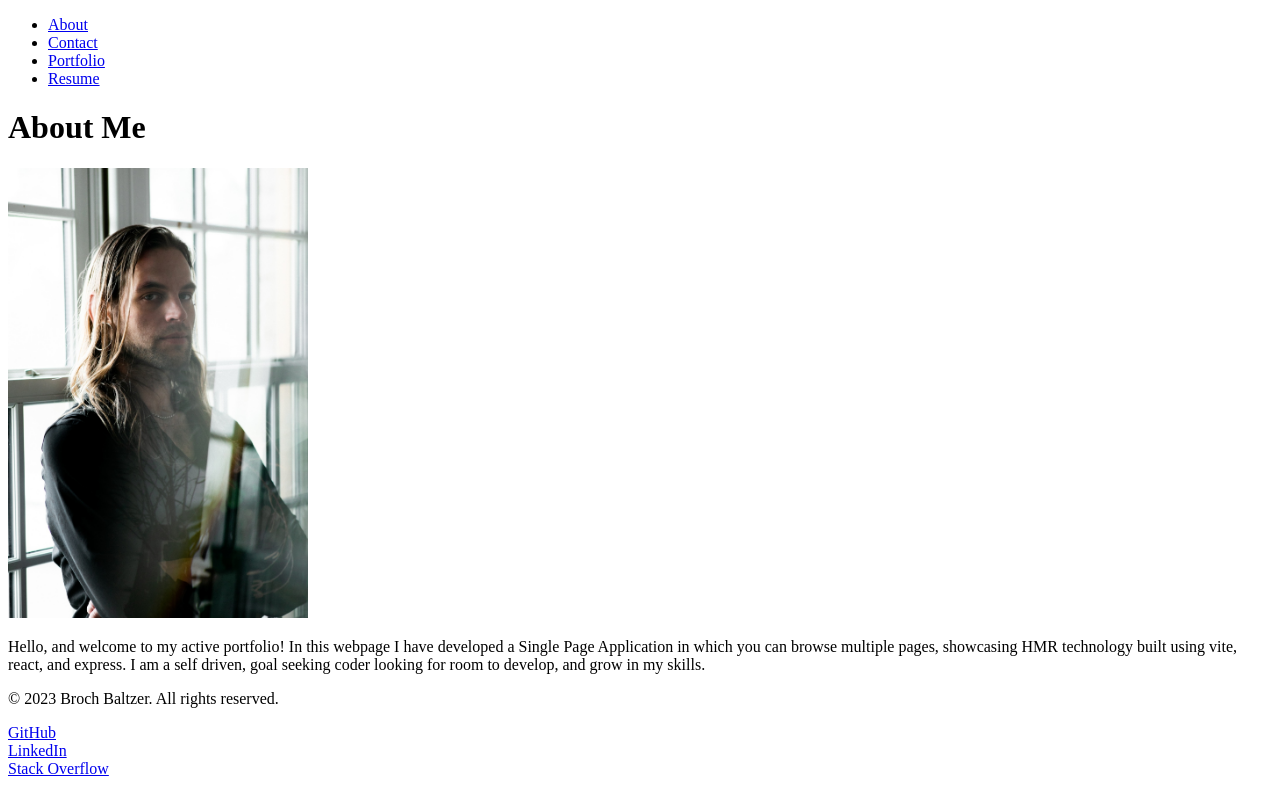
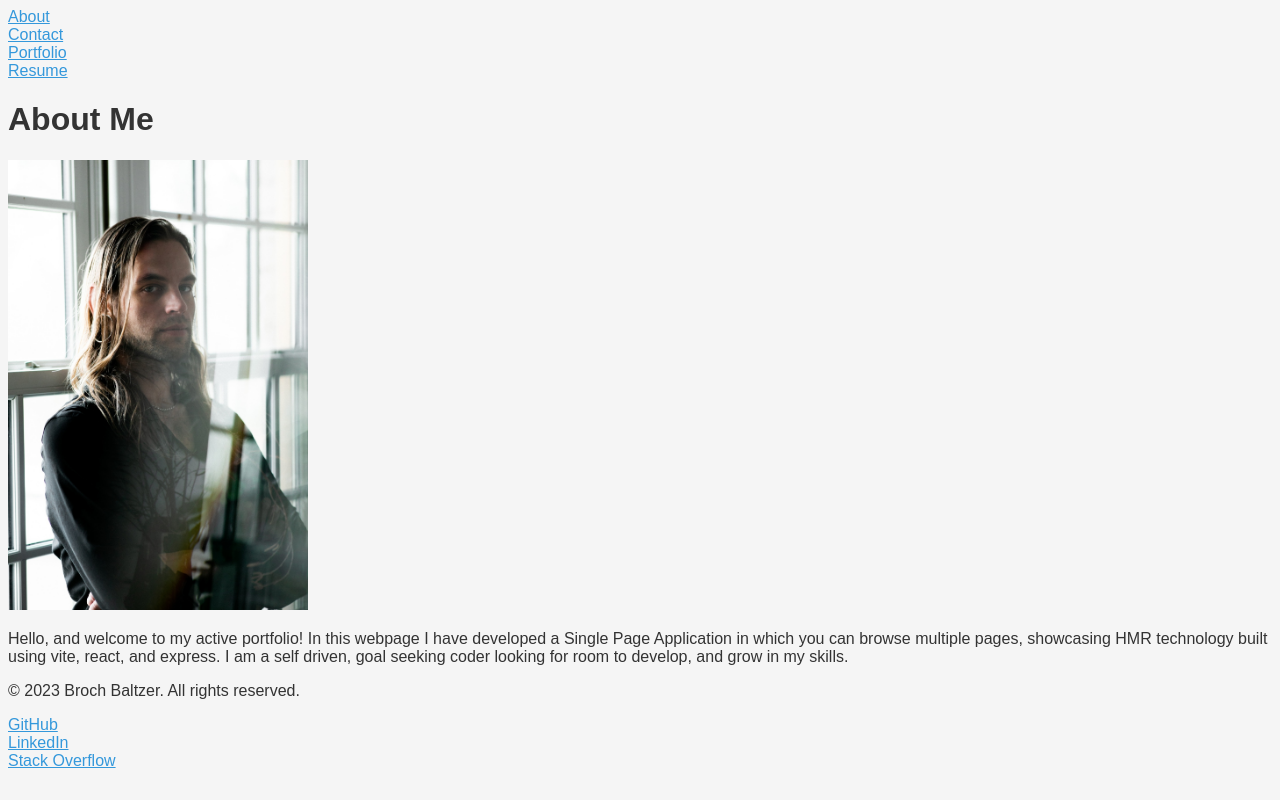
Before and after one commit to brochb/React-Single-Page-Portfolio, a React (Vite) app: page / in a window 1280 px wide. Built offline with nearby package versions, Linux system fonts and the light colour scheme.

Commit message:
updated styling, cleaned up navtabs output, removed lint

```diff
--- a/package.json
+++ b/package.json
@@ -7,7 +7,6 @@
     "dev": "vite",
     "start": "vite",
     "build": "vite build",
-    "lint": "eslint src --ext js,jsx --report-unused-disable-directives --max-warnings 0",
     "preview": "vite preview"
   },
   "dependencies": {
@@ -20,10 +19,6 @@
     "@types/react": "^18.0.28",
     "@types/react-dom": "^18.0.11",
     "@vitejs/plugin-react": "^4.0.0",
-    "eslint": "^8.38.0",
-    "eslint-plugin-react": "^7.32.2",
-    "eslint-plugin-react-hooks": "^4.6.0",
-    "eslint-plugin-react-refresh": "^0.3.4",
     "vite": "4.5.0"
   }
 }
--- a/src/components/NavTabs.jsx
+++ b/src/components/NavTabs.jsx
@@ -1,7 +1,7 @@
 function NavTabs({ currentPage, handlePageChange }) {
     return (
-        <ul className="nav nav-tabs">
-            <li className="nav-item">
+        <div className="nav nav-tabs">
+            <div className="nav-item">
                 <a
                     href="#about"
                     onClick={() => handlePageChange('About')}
@@ -9,8 +9,8 @@ function NavTabs({ currentPage, handlePageChange }) {
                 >
                     About
                 </a>
-            </li>
-            <li className="nav-item">
+            </div>
+            <div className="nav-item">
                 <a
                     href="#contact"
                     onClick={() => handlePageChange('Contact')}
@@ -18,8 +18,8 @@ function NavTabs({ currentPage, handlePageChange }) {
                 >
                     Contact
                 </a>
-            </li>
-            <li className="nav-item">
+            </div>
+            <div className="nav-item">
                 <a
                     href="#portfolio"
                     onClick={() => handlePageChange('Portfolio')}
@@ -27,8 +27,8 @@ function NavTabs({ currentPage, handlePageChange }) {
                 >
                     Portfolio
                 </a>
-            </li>
-            <li className="nav-item">
+            </div>
+            <div className="nav-item">
                 <a
                     href="#resume"
                     onClick={() => handlePageChange('Resume')}
@@ -36,8 +36,8 @@ function NavTabs({ currentPage, handlePageChange }) {
                 >
                     Resume
                 </a>
-            </li>
-        </ul>
+            </div>
+        </div>
     );
 }
 
--- a/src/styles/project.css
+++ b/src/styles/project.css
@@ -1,3 +1,15 @@
+:root {
+    --main-background-color: #f5f5f5;
+    --main-text-color: #333;
+    --accent-color: #3498db;
+}
+
+body {
+    background-color: var(--main-background-color);
+    color: var(--main-text-color);
+    font-family: 'Arial', sans-serif;
+}
+
 .project-card {
     display: flex;
     flex-direction: row;
@@ -8,12 +20,21 @@
     border-radius: 8px;
     box-shadow: 0 4px 8px rgba(0, 0, 0, 0.1);
     width: 30%;
+    background-color: white;
 }
 
 .project-card h3 {
-    color: #333;
+    color: var(--main-text-color);
 }
 
 .project-card p {
     color: #666;
 }
+
+a {
+    color: var(--accent-color);
+}
+
+a:hover {
+    text-decoration: underline;
+}
```
Also changed, not shown: .eslintrc.cjs (deleted), 1 other file (tests, documents, lock files or other folders).
